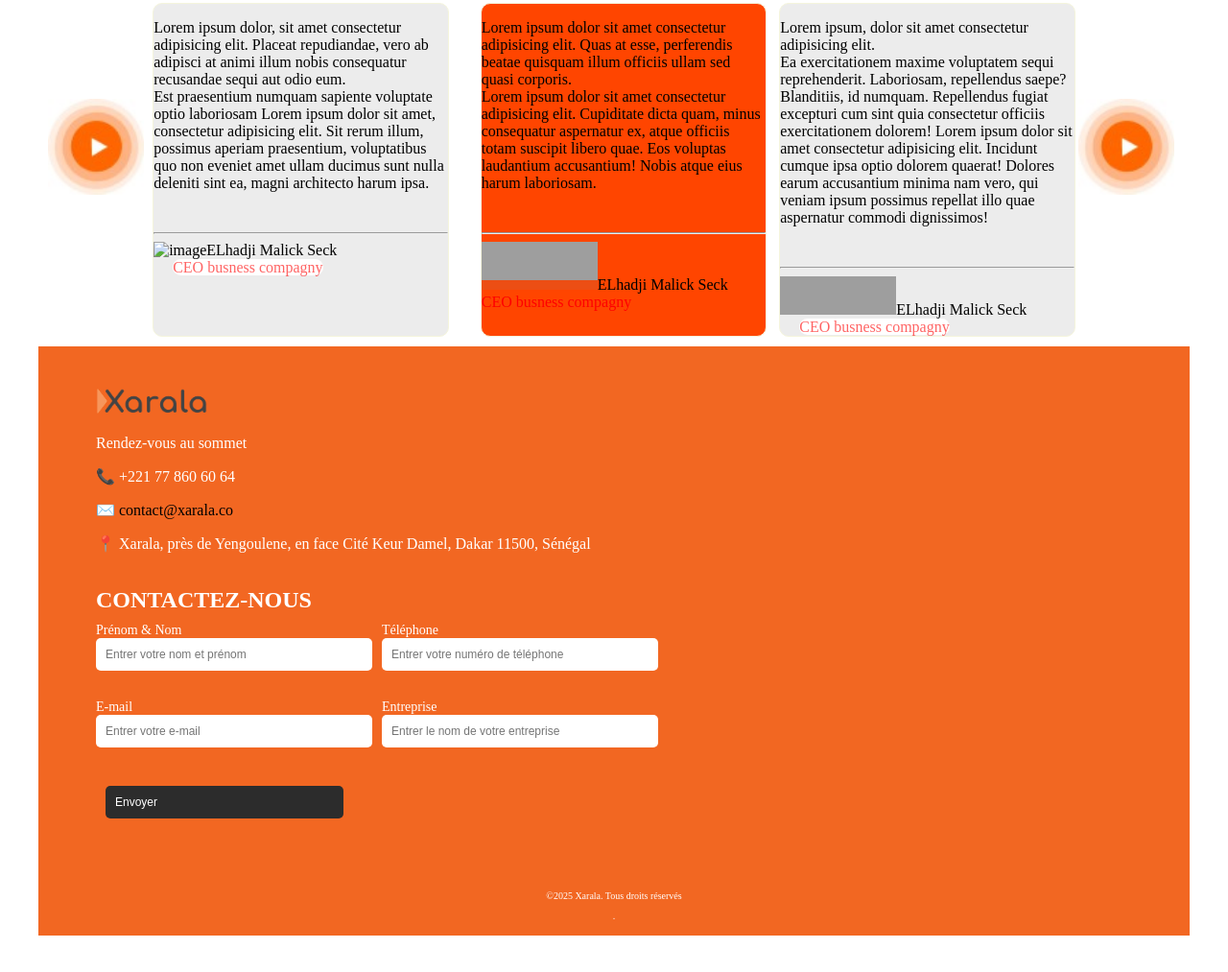
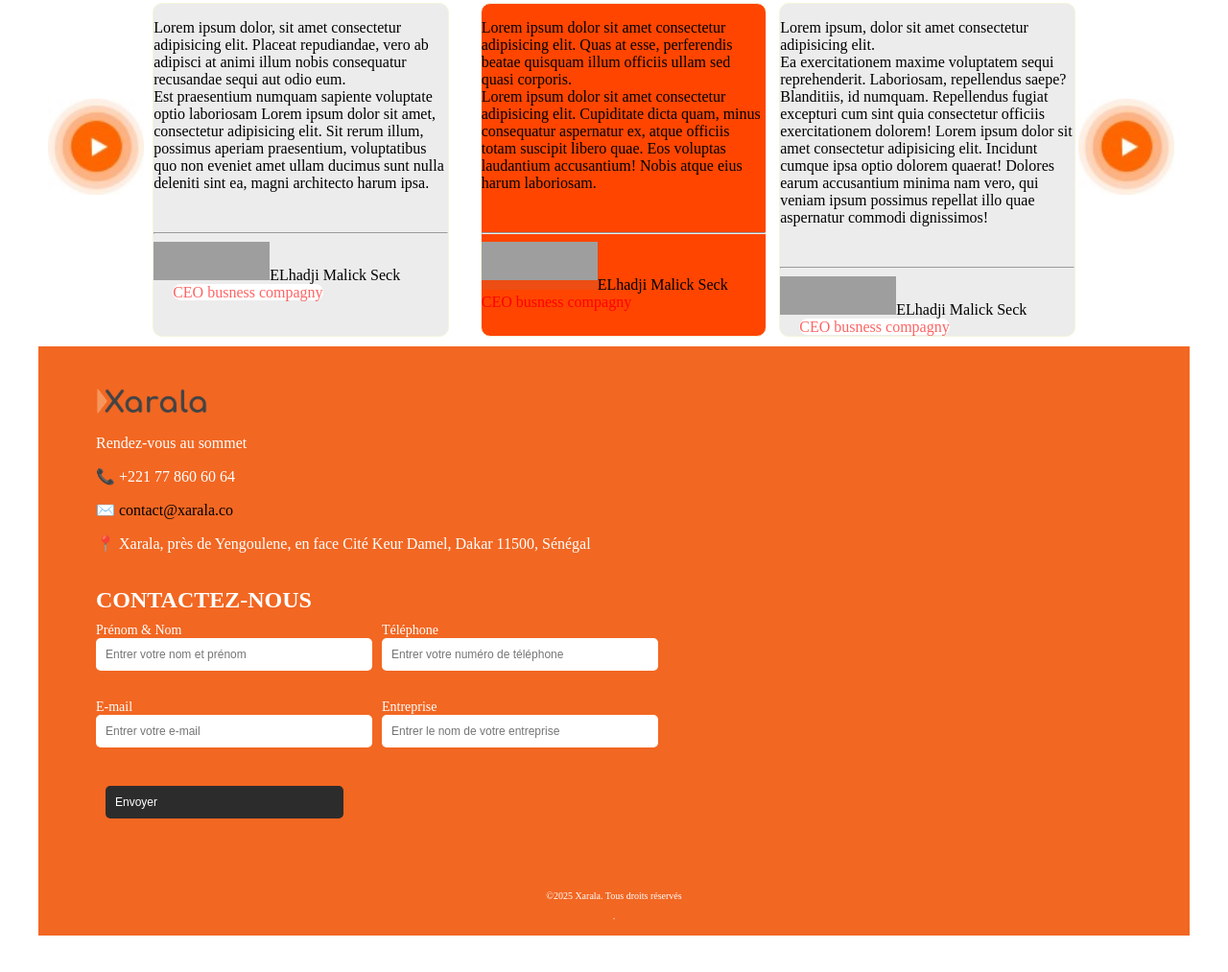
Before and after one commit to maxdiop349-oss/projet--test1, a plain HTML site: page index.html in a window 1280 px wide. Shown: the part 2936-3949 px from the top of the page at 96% size. Drawn offline with Linux system fonts and the light colour scheme; the site is published under a folder, as on GitHub Pages, so addresses that start at the root find nothing.

Commit message:
deplacement images dans le dossier image 03/10/2025

```diff
--- a/index.html
+++ b/index.html
@@ -185,19 +185,19 @@
 <p>Lorem ipsum dolor, sit amet consectetur adipisicing elit. Placeat repudiandae, vero ab adipisci at animi illum nobis consequatur recusandae sequi aut odio eum.<br> Est praesentium numquam sapiente voluptate optio laboriosam Lorem ipsum dolor sit amet, consectetur adipisicing elit. Sit rerum illum, possimus aperiam praesentium, voluptatibus quo non eveniet amet ullam ducimus sunt nulla deleniti sint ea, magni architecto harum ipsa.</p><br/>
 
 <hr>
-<img src="/images/EL.png"alt="image">ELhadji Malick Seck<br> <span id="el">CEO busness compagny</span>
+<img src="images/EL.png"alt="image">ELhadji Malick Seck<br> <span id="el">CEO busness compagny</span>
 </div>
 <div class="lorem-2">
 <p>Lorem ipsum dolor sit amet consectetur adipisicing elit. Quas at esse, perferendis beatae quisquam illum officiis ullam sed quasi corporis.<br> Lorem ipsum dolor sit amet consectetur adipisicing elit. Cupiditate dicta quam, minus consequatur aspernatur ex, atque officiis totam suscipit libero quae. Eos voluptas laudantium accusantium! Nobis atque eius harum laboriosam.</p><br/>
 <hr>
 <img
- src="EL.png" alt="image">ELhadji Malick Seck<br> <span id="mil">CEO busness compagny</span>
+ src="images/EL.png" alt="image">ELhadji Malick Seck<br> <span id="mil">CEO busness compagny</span>
 
 </div>
 <div class="lorem-3">
 <p>Lorem ipsum, dolor sit amet consectetur adipisicing elit.<br> Ea exercitationem maxime voluptatem sequi reprehenderit. Laboriosam, repellendus saepe? Blanditiis, id numquam. Repellendus fugiat excepturi cum sint quia consectetur officiis exercitationem dolorem! Lorem ipsum dolor sit amet consectetur adipisicing elit. Incidunt cumque ipsa optio dolorem quaerat! Dolores earum accusantium minima nam vero, qui veniam ipsum possimus repellat illo quae aspernatur commodi dignissimos!</p><br>
 <hr>
-<img src="EL.png"alt="image">ELhadji Malick Seck<br> <span id="el">CEO busness compagny</span>
+<img src="images/EL.png"alt="image">ELhadji Malick Seck<br> <span id="el">CEO busness compagny</span>
 </div>
 <div class="temo">
   <img src="puce.jpeg" alt="Image droite" width="100">
```
